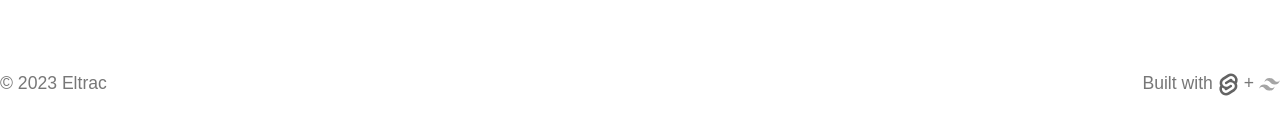
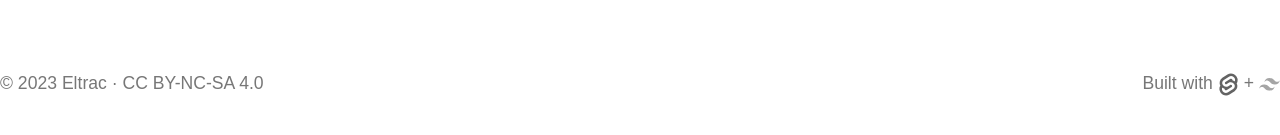
Before and after one commit to BigCoke233/isla, a SvelteKit app: page / in a window 1280 px wide. Shown: the part 1400-1535 px from the top of the page. Built offline with nearby package versions, Linux system fonts and the light colour scheme.

Commit message:
add CC license

```diff
--- a/src/routes/+layout.svelte
+++ b/src/routes/+layout.svelte
@@ -34,7 +34,7 @@
 {/key}
 
 <footer class="flex justify-between items-center py-8">
-    <div>&copy; 2023 Eltrac</div>
+    <div>&copy; 2023 Eltrac · <a href="https://creativecommons.org/licenses/by-nc-sa/4.0/deed.zh">CC BY-NC-SA 4.0</a></div>
     <div>Built with <img src={svelteLogo} alt="svelte" on:mouseleave={tipFade} on:mousemove={() => tipPop('Svelte，难用死了')} /> +
     <img src={tailwindLogo} alt="Tailwind" on:mouseleave={tipFade} on:mousemove={() => tipPop('其实是 Tailwind 和 SCSS 混用')} /></div>
 </footer>
```
